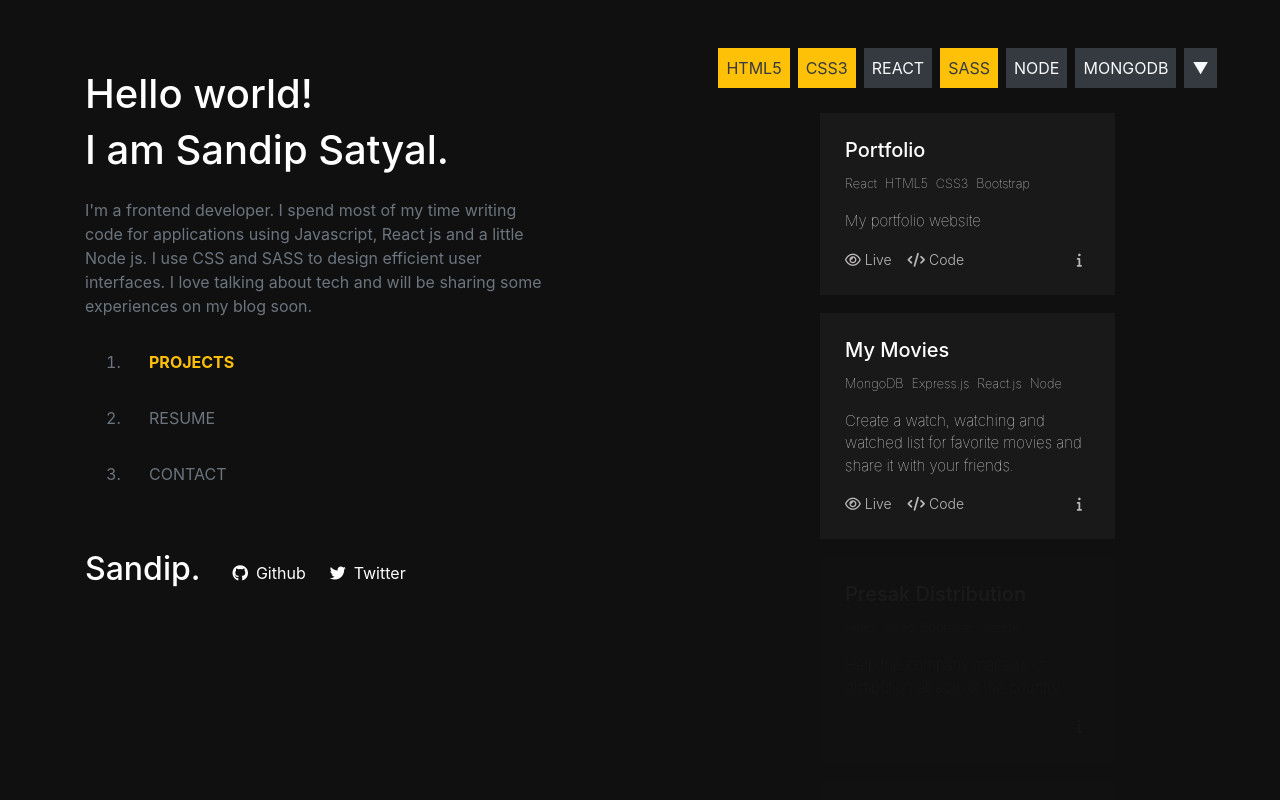
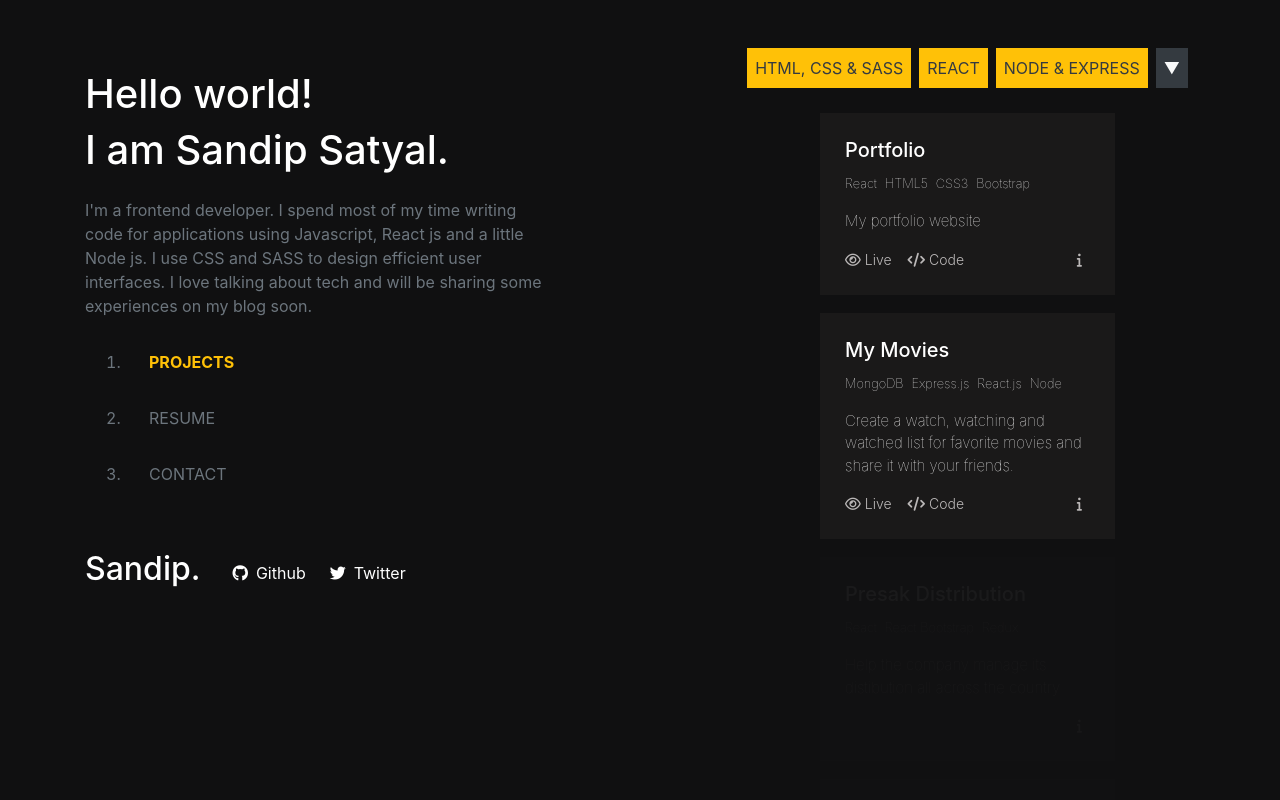
Before and after one commit to Sandip-Z/portfolio, a React (Create React App) app: page / in a window 1280 px wide. Shown: the top 800 px of the page. Built offline with nearby package versions, Linux system fonts and the light colour scheme.

Commit message:
[add] component for show more technology

```diff
--- /dev/null
+++ b/src/components/Project/DisplayAllTechnologyUsed.js
@@ -0,0 +1,10 @@
+import React from "react";
+
+const DisplayAllTechnologyUser = ({ technology, toggle }) => {
+  const renderTechnolgies = technology.map((tech) => {
+    return <li key={tech}>{tech}</li>;
+  });
+  return <>{toggle ? <ul>{renderTechnolgies}</ul> : <></>}</>;
+};
+
+export default DisplayAllTechnologyUser;
--- a/src/components/ProjectFilter.js
+++ b/src/components/ProjectFilter.js
@@ -1,5 +1,6 @@
 import React, { useState, useMemo } from "react";
 import { works } from "../content/works";
+import DisplayAllTechnologyUsed from "../components/Project/DisplayAllTechnologyUsed";
 
 const workCopy = [...works];
 let tech = [];
@@ -9,19 +10,15 @@ workCopy.forEach((work) => {
 
 const ProjectFilter = () => {
   const [techUsed] = useState(Array.from(new Set(tech)));
+  const [toggleShowMoreTechnology, setToggleShowMoreTechnology] = useState(
+    false
+  );
   const [frequentlyUsedTech] = useState([
-    "HTML5",
-    "CSS3",
+    "HTML, CSS & SASS",
     "REACT",
-    "SASS",
-    "NODE",
-    "MONGODB",
+    "NODE & EXPRESS",
   ]);
-  const [activeUsedTech, setActiveUsedTech] = useState([
-    "HTML5",
-    "CSS3",
-    "SASS",
-  ]);
+  const [activeUsedTech, setActiveUsedTech] = useState([]);
   const myMemo = useMemo(() => {
     return techUsed;
   }, [techUsed]);
@@ -30,10 +27,12 @@ const ProjectFilter = () => {
       <p
         key={tech}
         className={`p-2 my-auto mx-1 ${
-          tech === "HTML5" || tech === "CSS3" || tech === "SASS"
+          tech === "HTML, CSS & SASS" ||
+          tech === "REACT" ||
+          tech === "NODE & EXPRESS"
             ? "bg-warning text-dark"
             : "bg-dark text-light"
-        }`}
+        } cursor-pointer`}
       >
         {tech}
       </p>
@@ -41,7 +40,7 @@ const ProjectFilter = () => {
   });
 
   const handleShowMore = () => {
-    console.log("handle show more");
+    setToggleShowMoreTechnology(!toggleShowMoreTechnology);
   };
   return (
     <div className="d-flex justify-content-center align-items-center text-dark mb-3">
@@ -52,6 +51,10 @@ const ProjectFilter = () => {
       >
         &#9660;
       </p>
+      <DisplayAllTechnologyUsed
+        technology={techUsed}
+        toggle={toggleShowMoreTechnology}
+      />
     </div>
   );
 };
```
